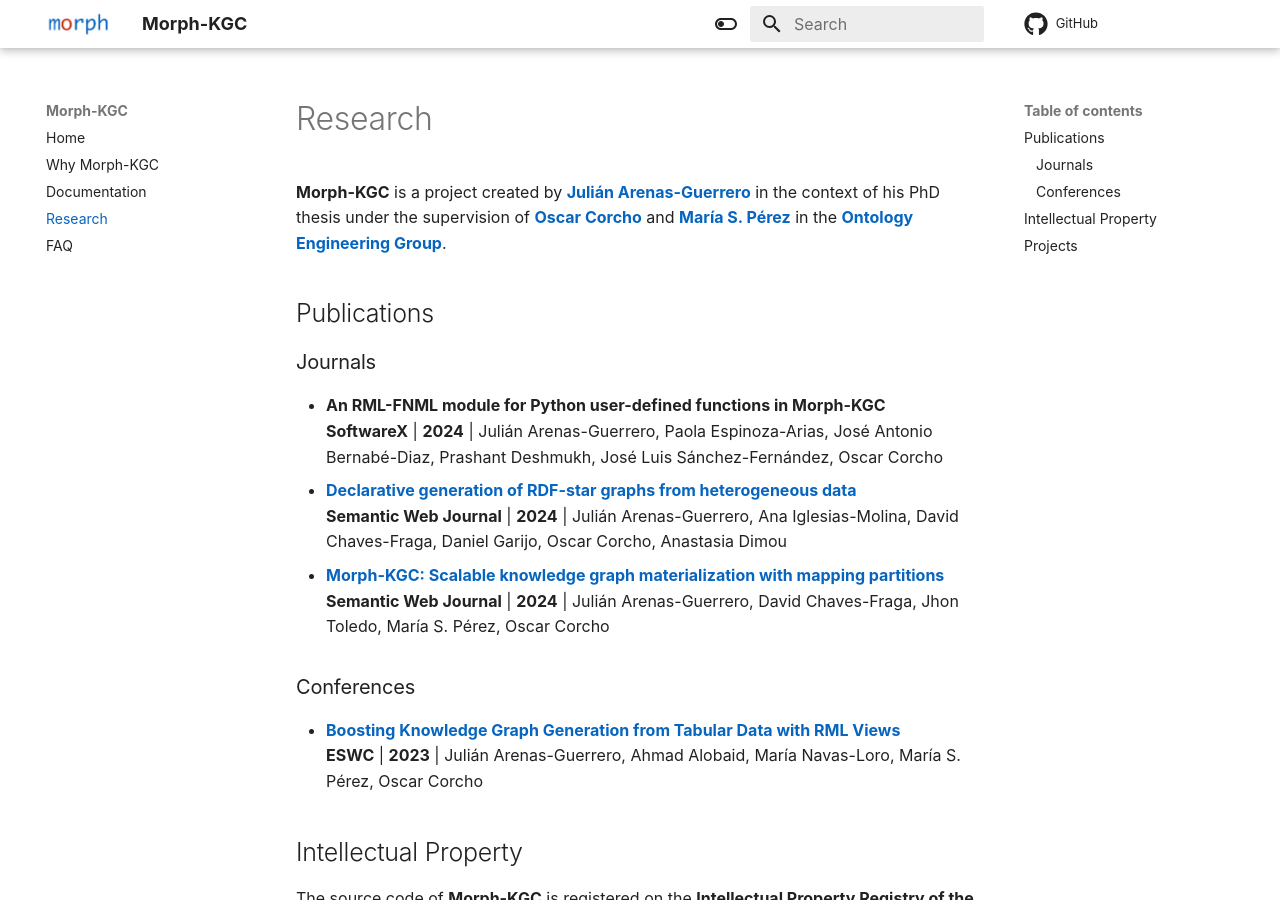
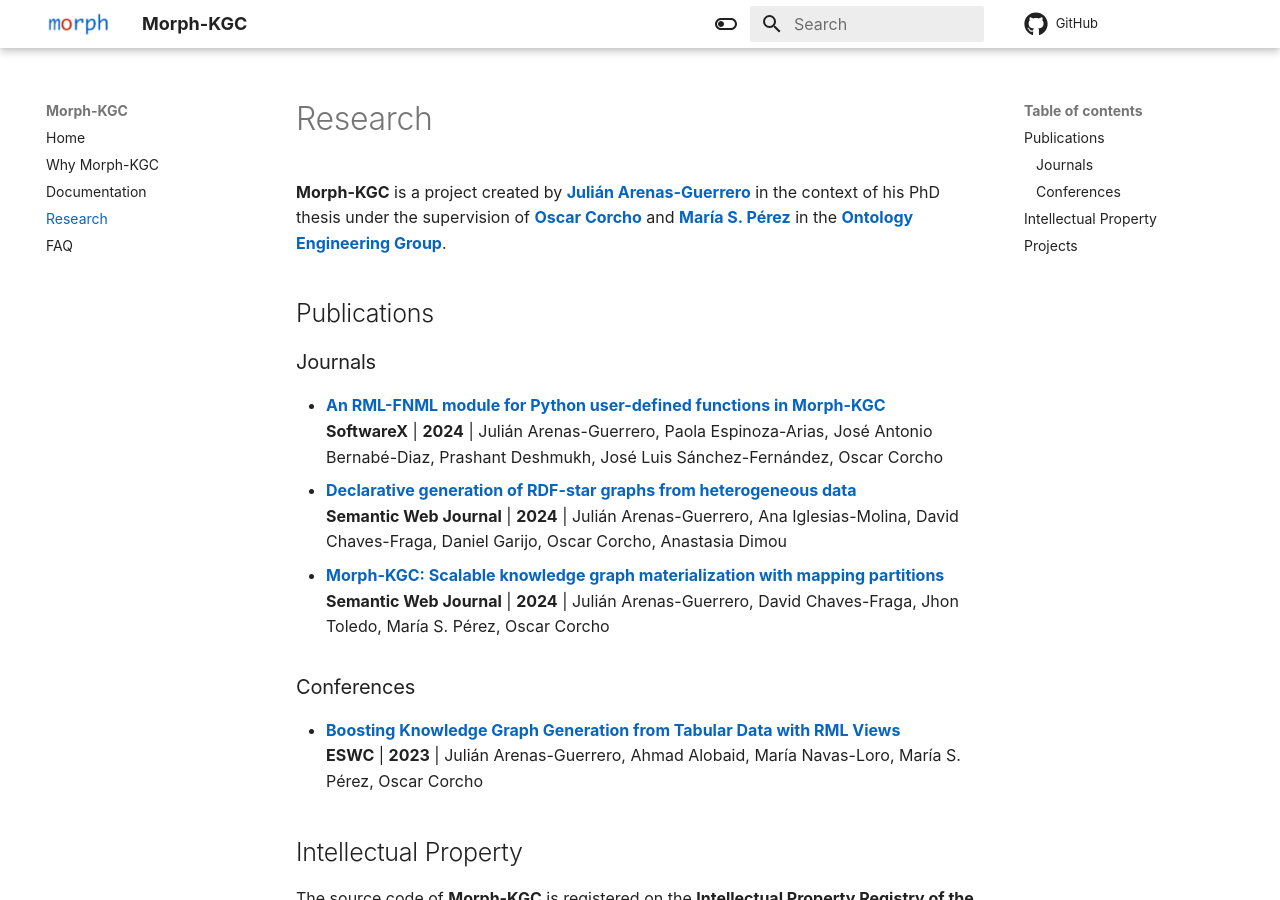
Before and after one commit to morph-kgc/morph-kgc-docs, an MkDocs documentation site: the page built from docs/research.md, in a window 1280 px wide and 900 px high. Built offline with MkDocs 1.6.1 and Material for MkDocs 9.7.7, drawn with Linux system fonts in a browser that asks for light colours; comment, search, counter and statistics services are not loaded.

```diff
--- a/docs/research.md
+++ b/docs/research.md
@@ -6,7 +6,7 @@
 
 ### Journals
 
-- **An RML-FNML module for Python user-defined functions in Morph-KGC**
+- **[An RML-FNML module for Python user-defined functions in Morph-KGC]()**
 **SoftwareX** | **2024** | Julián Arenas-Guerrero, Paola Espinoza-Arias, José Antonio Bernabé-Diaz, Prashant Deshmukh, José Luis Sánchez-Fernández, Oscar Corcho
 - **[Declarative generation of RDF-star graphs from heterogeneous data](https://www.doi.org/10.3233/SW-243602)**
 **Semantic Web Journal** | **2024** | Julián Arenas-Guerrero, Ana Iglesias-Molina, David Chaves-Fraga, Daniel Garijo, Oscar Corcho, Anastasia Dimou
```
